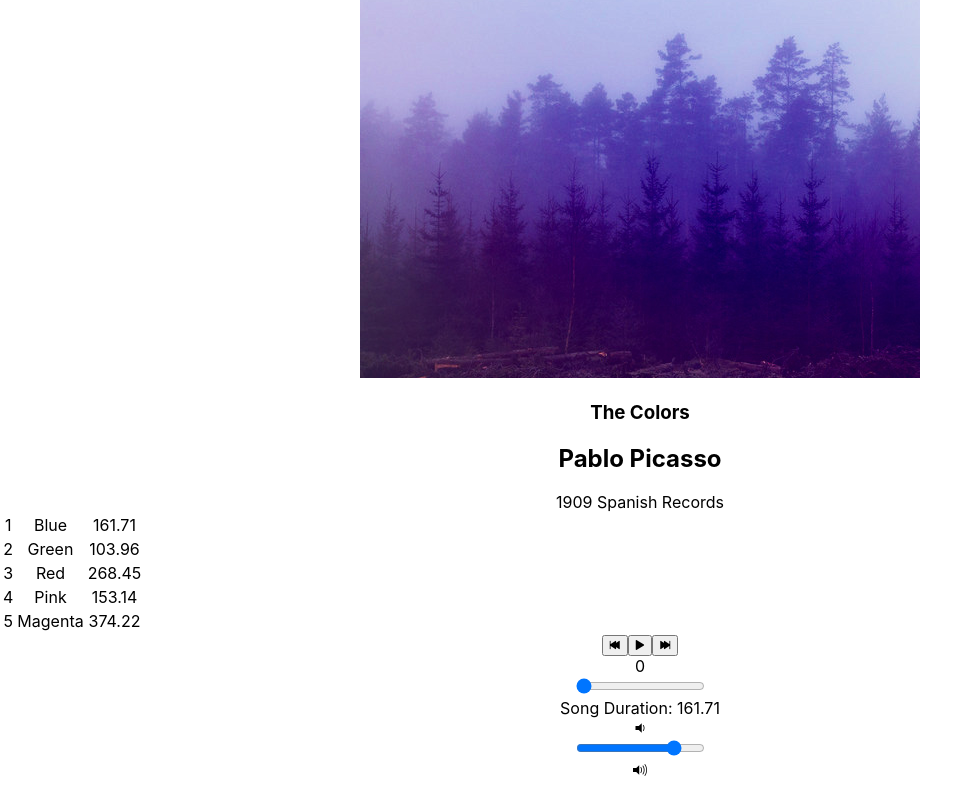
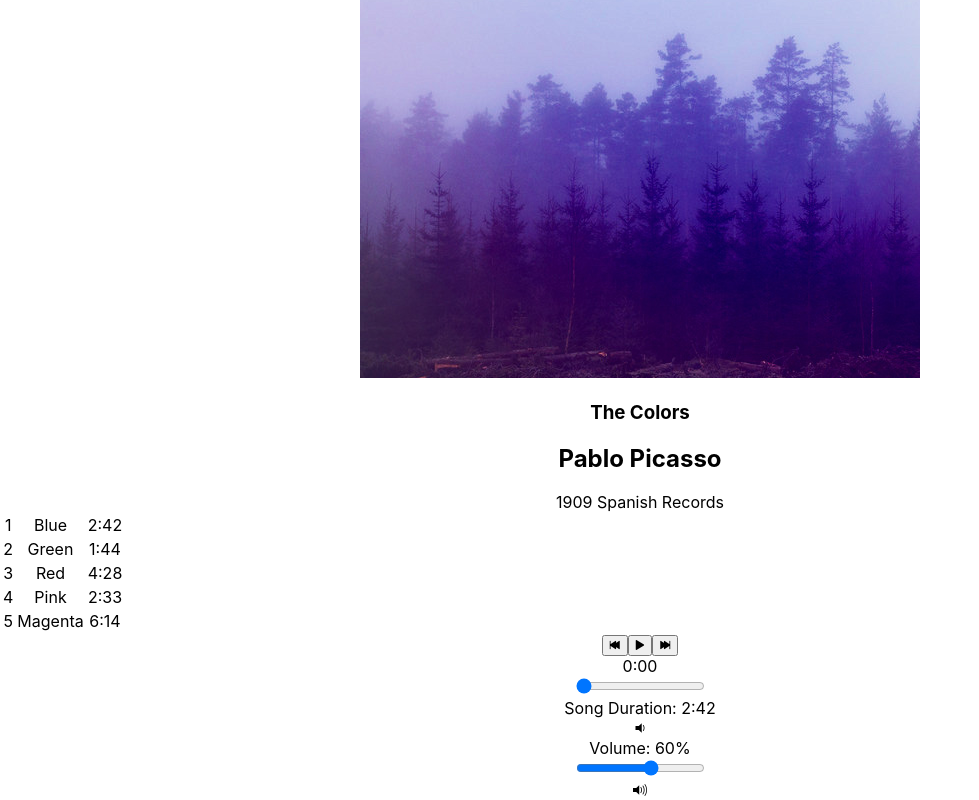
Before and after one commit to katkinso/bloc-jams-react, a React (Create React App) app: page /album/the-colors in a window 1280 px wide. Shown: the part 284-1084 px from the top of the page, without its empty margins (0-979 px from the left). Built offline with nearby package versions, Linux system fonts and the light colour scheme.

Commit message:
Assignment-9-Player-Bar-Range-Inputs: Complete

```diff
--- a/src/components/Album.js
+++ b/src/components/Album.js
@@ -16,7 +16,8 @@ class Album extends Component {
       isPlaying: false,
       hoveredSong: null,
       currentTime: 0,
-      duration: album.songs[0].duration
+      duration: album.songs[0].duration,
+      currentVolume: 0.6
     };
 
     this.audioElement = document.createElement("audio"); //doesn't need to be attached to the DOM, but need to access in class methods 'this'
@@ -62,12 +63,34 @@ class Album extends Component {
       "durationchange",
       this.eventListeners.durationchange
     );
+    this.audioElement.removeEventListener(
+      "volumechange",
+      this.eventListeners.volumechange
+    );
   }
 
   handleTimeChange(e) {
     const newTime = this.audioElement.duration * e.target.value;
     this.audioElement.currentTime = newTime;
     this.setState({ currentTime: newTime });
+  }
+
+  formatSecondsToMinutes(seconds) {
+    if (isNaN(seconds)) return "-:--";
+
+    seconds = Math.round(seconds);
+    const mins = Math.floor(seconds / 60);
+    let secs = seconds % 60;
+
+    secs = secs < 10 ? secs.toString().padStart(2, "0") : secs;
+
+    return `${mins}:${secs}`;
+  }
+
+  handleVolumeChange(e) {
+    const newVolume = e.target.value;
+    this.audioElement.volume = newVolume;
+    this.setState({ currentVolume: newVolume });
   }
 
   play() {
@@ -170,7 +193,7 @@ class Album extends Component {
                 >
                   <td>{this.setAudioControl(song) || index + 1}</td>
                   <td>{song.title}</td>
-                  <td>{song.duration}</td>
+                  <td>{this.formatSecondsToMinutes(song.duration)}</td>
                 </tr>
               );
             })}
@@ -182,10 +205,15 @@ class Album extends Component {
           currentSong={this.state.currentSong}
           currentTime={this.state.currentTime}
           duration={this.state.duration}
+          currentVolume={this.state.currentVolume}
+          formatSecondsToMinutes={seconds =>
+            this.formatSecondsToMinutes(seconds)
+          }
           handleSongClick={() => this.handleSongClick(this.state.currentSong)}
           handlePrevClick={() => this.handlePrevClick()}
           handleNextClick={() => this.handleNextClick()}
           handleTimeChange={e => this.handleTimeChange(e)}
+          handleVolumeChange={e => this.handleVolumeChange(e)}
         />
       </section>
     );
--- a/src/components/PlayerBar.js
+++ b/src/components/PlayerBar.js
@@ -16,7 +16,9 @@ class PlayerBar extends Component {
           </button>
         </section>
         <section id="time-control">
-          <div className="current-time">{this.props.currentTime}</div>
+          <div className="current-time">
+            {this.props.formatSecondsToMinutes(this.props.currentTime)}
+          </div>
           <input
             type="range"
             className="seek-bar"
@@ -26,11 +28,24 @@ class PlayerBar extends Component {
             step="0.01"
             onChange={this.props.handleTimeChange}
           />
-          <div className="total-time">Song Duration: {this.props.duration}</div>
+          <div className="total-time">
+            Song Duration: {this.props.formatSecondsToMinutes(this.props.duration)}
+          </div>
         </section>
         <section id="volume-control">
           <div className="icon ion-volume-low" />
-          <input type="range" className="seek-bar" value="80" />
+          <div className="current-volume">
+            Volume: {this.props.currentVolume * 100}%
+          </div>
+          <input
+            type="range"
+            className="seek-bar"
+            value={this.props.currentVolume || 0}
+            min="0"
+            max="1"
+            step="0.1"
+            onChange={this.props.handleVolumeChange}
+          />
           <div className="icon ion-volume-high" />
         </section>
       </section>
```
